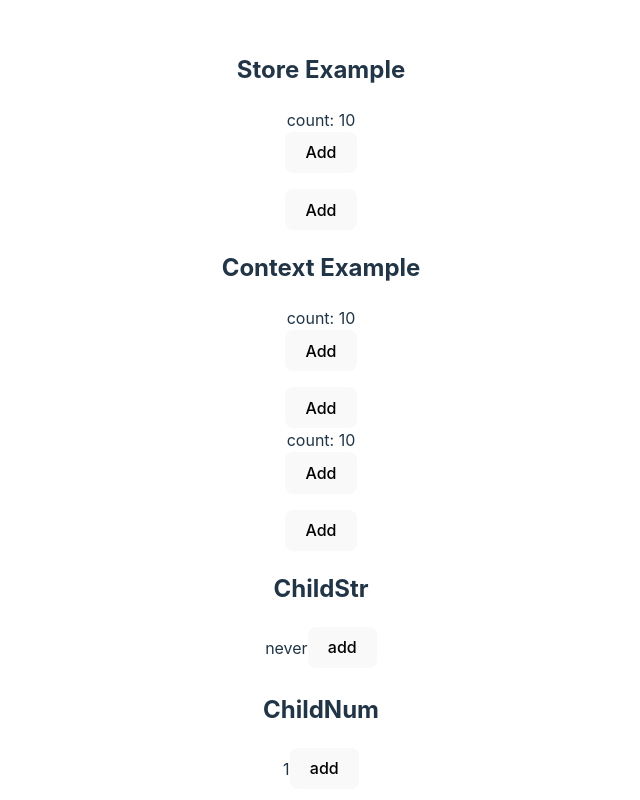
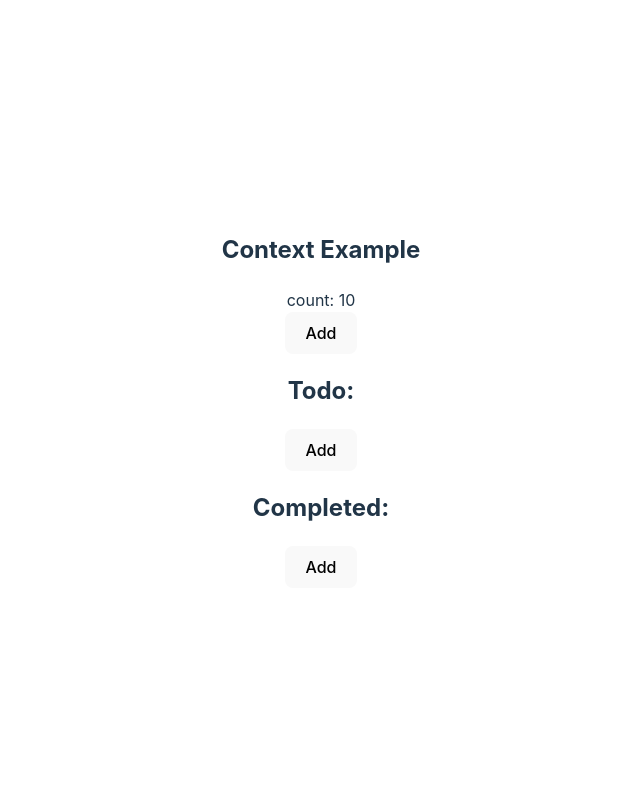
Before and after one commit to xiaofan2406/ryze, a React (Vite) app: page / in a window 1280 px wide. Shown: the top 800 px of the page, without its empty margins (319-959 px from the left). Built offline with nearby package versions, Linux system fonts and the light colour scheme.

Commit message:
fix: update demo

```diff
--- a/package.json
+++ b/package.json
@@ -84,6 +84,7 @@
     "prettier": "^3.3.3",
     "react": "^18.2.0",
     "react-dom": "^18.2.0",
+    "reselect": "^5.1.1",
     "tsup": "^8.2.4",
     "typescript": "^5.6.2",
     "vite": "^5.4.3",
--- a/src/App.tsx
+++ b/src/App.tsx
@@ -1,18 +1,12 @@
-import StoreExample from './StoreExample';
 import ContextExample from './ContextExample';
-import Demo from './Demo';
 
 import './App.css';
 
 function App() {
   return (
     <div>
-      <h2>Store Example</h2>
-      <StoreExample />
       <h2>Context Example</h2>
       <ContextExample />
-      <ContextExample />
-      <Demo />
     </div>
   );
 }
--- a/src/ContextExample.tsx
+++ b/src/ContextExample.tsx
@@ -1,8 +1,10 @@
+import {useMemo} from 'react';
+import {createSelector} from 'reselect';
 import {createStoreContext} from './lib';
 
 type State = {
   count: number;
-  todos: {title: string; date: number; completed: boolean}[];
+  todos: {title: string; id: number; completed: boolean}[];
 };
 
 const {StoreProvider, useStore, useSlice} = createStoreContext<State>();
@@ -24,18 +26,37 @@ function Counter() {
   );
 }
 
-const getActiveTodos = (state: State) =>
-  state.todos.filter((item) => !item.completed);
+const makeGetTodos = (completed) =>
+  createSelector(
+    (state) => state.todos,
+    (todos) => todos.filter((item) => item.completed === completed)
+  );
 
-function Todos() {
-  const todos = useSlice(getActiveTodos);
+function Todos({completed = false}: {completed?: boolean}) {
+  const getTodos = useMemo(() => makeGetTodos(completed), [completed]);
+  const todos = useSlice(getTodos);
   const store = useStore();
 
+  console.log('Todos', completed);
   return (
     <div>
       <ul>
         {todos.map((todo) => (
-          <li key={todo.date}>{todo.title}</li>
+          <li
+            key={todo.id}
+            onClick={() => {
+              store.setState((prev) => ({
+                ...prev,
+                todos: prev.todos.map((entry) =>
+                  todo.id === entry.id
+                    ? {...entry, completed: !entry.completed}
+                    : entry
+                ),
+              }));
+            }}
+          >
+            ({todo.id}){todo.title}
+          </li>
         ))}
       </ul>
       <button
@@ -44,7 +65,7 @@ function Todos() {
             ...prev,
             todos: [
               ...prev.todos,
-              {title: 'New Todo', date: +new Date(), completed: false},
+              {title: 'New Todo', id: uid(), completed: false},
             ],
           }));
         }}
@@ -59,9 +80,17 @@ function ContextExample() {
   return (
     <StoreProvider initialState={{count: 10, todos: []}}>
       <Counter />
+      <h2>Todo:</h2>
       <Todos />
+      <h2>Completed:</h2>
+      <Todos completed />
     </StoreProvider>
   );
 }
 
 export default ContextExample;
+
+let id = 0;
+function uid() {
+  return id++;
+}
--- a/src/main.tsx
+++ b/src/main.tsx
@@ -1,10 +1,7 @@
-import {StrictMode} from 'react';
 import ReactDOM from 'react-dom/client';
 import App from './App.tsx';
 import './index.css';
 
 ReactDOM.createRoot(document.getElementById('root') as HTMLElement).render(
-  <StrictMode>
-    <App />
-  </StrictMode>
+  <App />
 );
```
Also changed, not shown: 1 other file (tests, documents, lock files or other folders).
